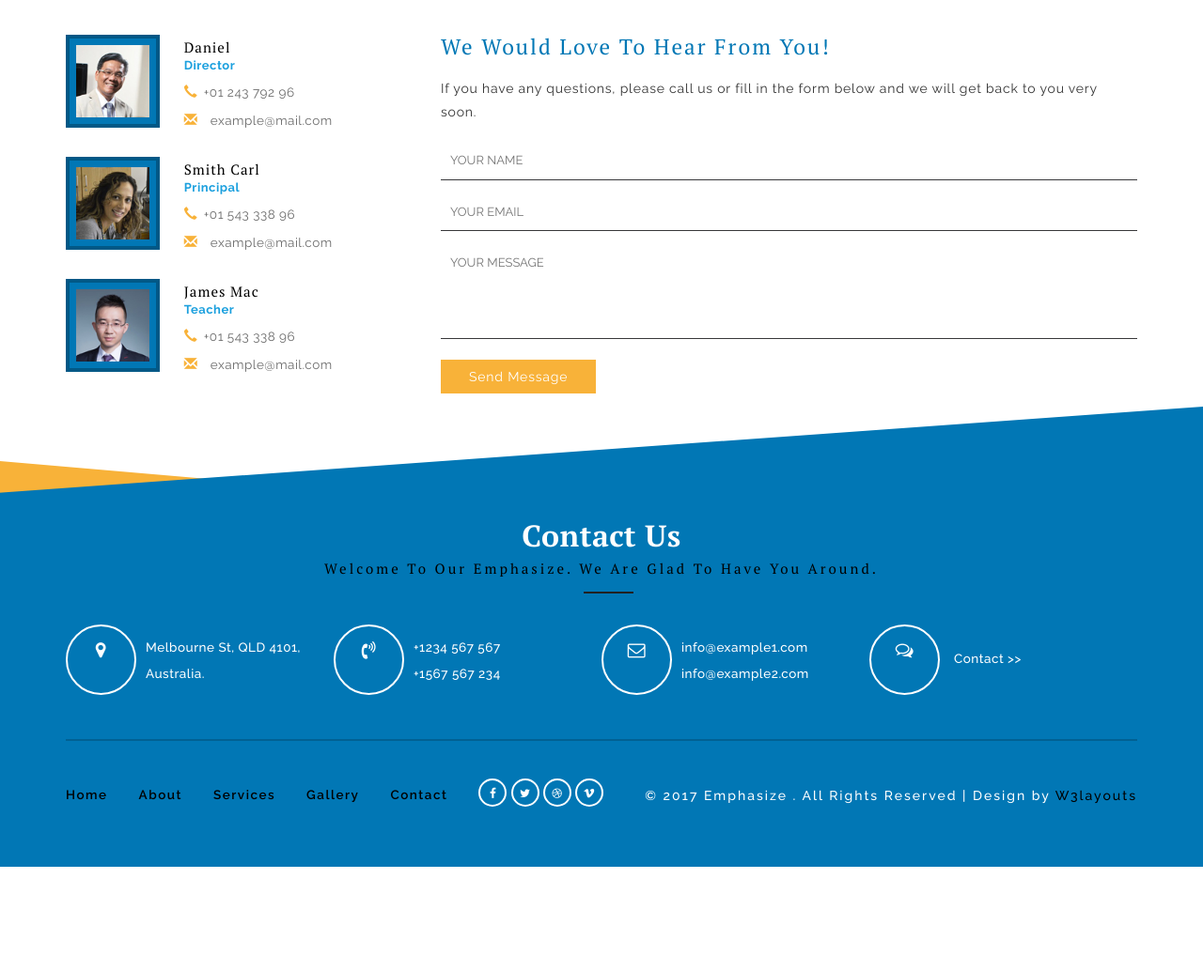
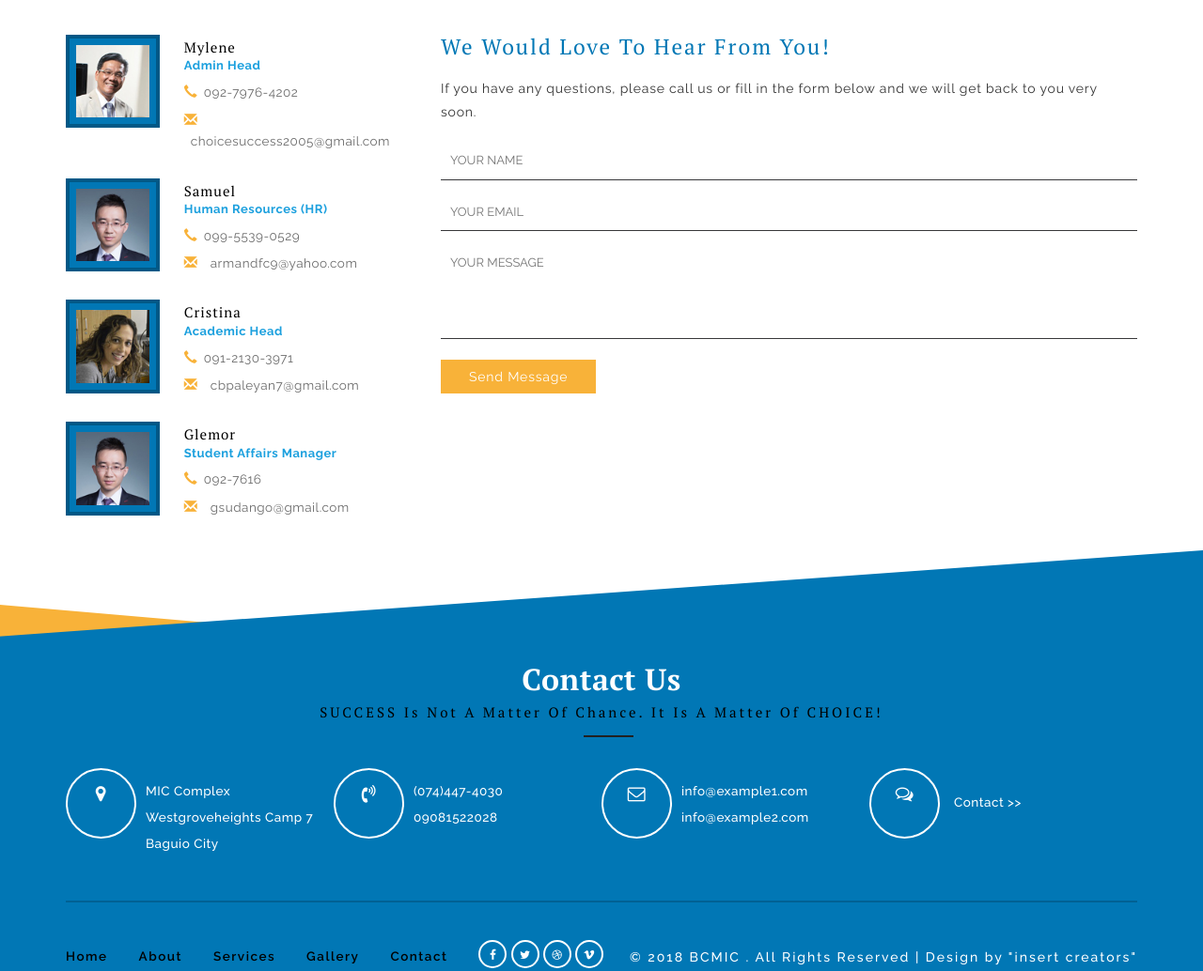
Before and after one commit to Jeimseu0919/cns, a plain HTML site: page contact.html in a window 1280 px wide. Shown: the part 666-1700 px from the top of the page at 94% size. Before the commit the page ends 1589 px from the top, so only its background shows below. Drawn offline with Linux system fonts and the light colour scheme.

Commit message:
Contact
updated contact

```diff
--- a/contact.html
+++ b/contact.html
@@ -7,7 +7,7 @@ License URL: http://creativecommons.org/licenses/by/3.0/
 <!DOCTYPE html>
 <html lang="en">
 <head>
-<title>Emphasize an Education Category Bootstrap Responsive Web Template | Contact :: w3layouts</title>
+<title>Contact</title>
 <!-- custom-theme -->
 <meta name="viewport" content="width=device-width, initial-scale=1">
 <meta http-equiv="Content-Type" content="text/html; charset=utf-8" />
@@ -40,14 +40,14 @@ Smartphone Compatible web template, free webdesigns for Nokia, Samsung, LG, Sony
 									<span class="icon-bar"></span>
 								</button>
 								<h1>
-									<a class="navbar-brand" href="index.html"><i class="fa fa-graduation-cap" aria-hidden="true"></i>Emphasize</a>
+									<a class="navbar-brand" href="index.html"><i class="fa fa-graduation-cap" aria-hidden="true"></i>CNS</a>
 								</h1>
 					</div>
 					<!-- navbar-header -->
 					<div class="contact-bnr-w3-agile">
 								<ul>
-									<li><i class="fa fa-envelope-o" aria-hidden="true"></i><a href="mailto:info@example.com">info@example.com</a></li>
-									<li><i class="fa fa-phone" aria-hidden="true"></i>+1 (100)222-0-33</li>
+									<li><i class="fa fa-envelope-o" aria-hidden="true"></i><a href="mailto:info@example.com">choicesuccess@ymail.com</a></li>
+									<li><i class="fa fa-phone" aria-hidden="true"></i>+82-70-8650-7811</li>
 								</ul>
 							</div>
 							</div>
@@ -78,20 +78,34 @@ Smartphone Compatible web template, free webdesigns for Nokia, Samsung, LG, Sony
 <!-- Mail Us inner -->
 <div class="contact-page-w3ls inner-padding">
 	<div class="container">
-	<h3 class="heading-agileinfo">Mail Us<span>Cras eleifend hendrerit libero</span></h3>
+	<h3 class="heading-agileinfo">Contact Us<span>Baguio Christian Mission International College</span></h3>
 	<iframe src="https://www.google.com/maps/embed?pb=!1m14!1m8!1m3!1d3539.812628729253!2d153.014155!3d-27.4750921!3m2!1i1024!2i768!4f13.1!3m3!1m2!1s0x6b915a0835840a2f%3A0xdd5e3f5c208dc0e1!2sMelbourne+St%2C+South+Brisbane+QLD+4101%2C+Australia!5e0!3m2!1sen!2sin!4v1492257477691"></iframe>
 <div class="contact-info-w3ls">
 	<div class="contact-left-w3layouts">
 			<div class="contact-w3-agileits">
 				<img src="images/c1.jpg" alt="img">
 				<div class="right-contact-w3ls">
-					<h6>Daniel</h6>
-					<p class="work-w3">Director</p>
+					<h6>Mylene</h6>
+					<p class="work-w3">Admin Head</p>
 					<div class="span-sub-w3ls">
-						<span class="glyphicon glyphicon-earphone" aria-hidden="true"></span><p class="number-w3">+01 243 792 96</p>
+						<span class="glyphicon glyphicon-earphone" aria-hidden="true"></span><p class="number-w3">092-7976-4202</p>
 					</div>
 					<div class="span-sub-w3ls">
-						<span class="glyphicon glyphicon-envelope" aria-hidden="true"></span><a href="mailto:info@example.com">example@mail.com</a>
+						<span class="glyphicon glyphicon-envelope" aria-hidden="true"></span><a href="mailto:info@example.com">choicesuccess2005@gmail.com</a>
+					</div>
+				</div>
+				<div class="clearfix"> </div>
+			</div>
+            <div class="contact-w3-agileits">
+				<img src="images/c3.jpg" alt="img">
+				<div class="right-contact-w3ls">
+					<h6>Samuel</h6>
+					<p class="work-w3">Human Resources (HR)</p>
+					<div class="span-sub-w3ls">
+						<span class="glyphicon glyphicon-earphone" aria-hidden="true"></span><p class="number-w3">099-5539-0529</p>
+					</div>
+					<div class="span-sub-w3ls">
+						<span class="glyphicon glyphicon-envelope" aria-hidden="true"></span><a href="mailto:info@example.com">armandfc9@yahoo.com</a>
 					</div>
 				</div>
 				<div class="clearfix"> </div>
@@ -99,27 +113,27 @@ Smartphone Compatible web template, free webdesigns for Nokia, Samsung, LG, Sony
 			<div class="contact-w3-agileits">
 				<img src="images/c2.jpg" alt="img">
 				<div class="right-contact-w3ls">
-					<h6>Smith Carl</h6>
-					<p class="work-w3">Principal</p>
+					<h6>Cristina</h6>
+					<p class="work-w3">Academic Head</p>
 					<div class="span-sub-w3ls">
-						<span class="glyphicon glyphicon-earphone" aria-hidden="true"></span><p class="number-w3">+01 543 338 96</p>
+						<span class="glyphicon glyphicon-earphone" aria-hidden="true"></span><p class="number-w3">091-2130-3971</p>
 					</div>
 					<div class="span-sub-w3ls">
-						<span class="glyphicon glyphicon-envelope" aria-hidden="true"></span><a href="mailto:info@example.com">example@mail.com</a>
+						<span class="glyphicon glyphicon-envelope" aria-hidden="true"></span><a href="mailto:info@example.com">cbpaleyan7@gmail.com</a>
 					</div>
 				</div>
 				<div class="clearfix"> </div>
 			</div>
-			<div class="contact-w3-agileits">
+            <div class="contact-w3-agileits">
 				<img src="images/c3.jpg" alt="img">
 				<div class="right-contact-w3ls">
-					<h6>James Mac</h6>
-					<p class="work-w3">Teacher</p>
+					<h6>Glemor</h6>
+					<p class="work-w3">Student Affairs Manager</p>
 					<div class="span-sub-w3ls">
-						<span class="glyphicon glyphicon-earphone" aria-hidden="true"></span><p class="number-w3">+01 543 338 96</p>
+						<span class="glyphicon glyphicon-earphone" aria-hidden="true"></span><p class="number-w3">092-7616</p>
 					</div>
 					<div class="span-sub-w3ls">
-						<span class="glyphicon glyphicon-envelope" aria-hidden="true"></span><a href="mailto:info@example.com">example@mail.com</a>
+						<span class="glyphicon glyphicon-envelope" aria-hidden="true"></span><a href="mailto:info@example.com">gsudango@gmail.com</a>
 					</div>
 				</div>
 				<div class="clearfix"> </div>
@@ -146,10 +160,10 @@ Smartphone Compatible web template, free webdesigns for Nokia, Samsung, LG, Sony
 <div class="contact-top-w3-agile">
 </div>
 	<div class="container">
-		<h2 class="heading-agileinfo white-w3ls">Contact Us<span class="black-w3ls">Welcome to our Emphasize. We are glad to have you around.</span></h2>
+		<h2 class="heading-agileinfo white-w3ls">Contact Us<span class="black-w3ls">SUCCESS is not a matter of chance. It is a matter of CHOICE!</span></h2>
 		<ul class="w3_address">
-			<li><i class="fa fa-map-marker" aria-hidden="true"></i><span>Melbourne St, QLD 4101, Australia.</span></li>
-			<li><i class="fa fa-volume-control-phone" aria-hidden="true"></i><span>+1234 567 567<br>+1567 567 234</span></li>
+			<li><i class="fa fa-map-marker" aria-hidden="true"></i><span>MIC Complex Westgroveheights Camp 7 Baguio City</span></li>
+			<li><i class="fa fa-volume-control-phone" aria-hidden="true"></i><span>(074)447-4030<br>09081522028</span></li>
 			<li><i class="fa fa-envelope-o" aria-hidden="true"></i><span><a href="mailto:info@example.com">info@example1.com</a><br><a href="mailto:info@example.com">info@example2.com</a></span></li>
 			<li><i class="fa fa-comments-o" aria-hidden="true"></i><span><a href="contact.html">Contact >></a></span></li>
 		</ul>
@@ -163,12 +177,12 @@ Smartphone Compatible web template, free webdesigns for Nokia, Samsung, LG, Sony
 					<li><a href="contact.html">Contact</a></li>
 				</ul>
 				<ul class="agileits_social_list">
-					<li><a href="#" class="w3_agile_facebook"><i class="fa fa-facebook" aria-hidden="true"></i></a></li>
+					<li><a href="https://www.facebook.com/cnslang/" class="w3_agile_facebook"><i class="fa fa-facebook" aria-hidden="true"></i></a></li>
 					<li><a href="#" class="agile_twitter"><i class="fa fa-twitter" aria-hidden="true"></i></a></li>
 					<li><a href="#" class="w3_agile_dribble"><i class="fa fa-dribbble" aria-hidden="true"></i></a></li>
 					<li><a href="#" class="w3_agile_vimeo"><i class="fa fa-vimeo" aria-hidden="true"></i></a></li>
 				</ul>
-				<p>© 2017 Emphasize . All Rights Reserved | Design by <a href="http://w3layouts.com/">W3layouts</a> </p>
+				<p>© 2018 BCMIC . All Rights Reserved | Design by "insert creators"</p>
 		</div>
 	</div>
 </div>
```
